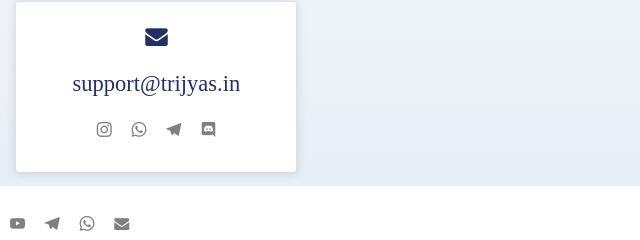
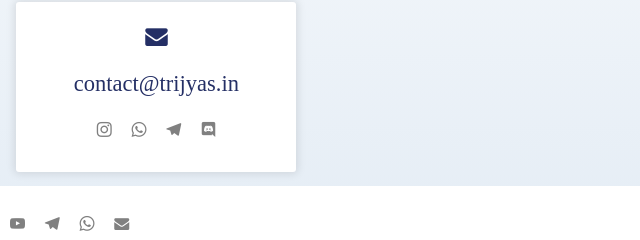
Before and after one commit to trijyas/trijyas.github.io, a plain HTML site: page contact/index.html in a window 1280 px wide. Shown: the part 397-637 px from the top of the page, 640-1280 px from the left. Drawn offline with Linux system fonts and the light colour scheme; files that its build step writes are made by us from their sources; files whose address does not match are found by name.

Commit message:
Update index.html

```diff
--- a/contact/index.html
+++ b/contact/index.html
@@ -66,7 +66,7 @@
                     </div>
                 </div>
                 <div class="contactCard">
-                    <h4 class="contactcardicon icon icon-envelope"> <a href="mailto:support@trijyas.in">support@trijyas.in</a></h4>
+                    <h4 class="contactcardicon icon icon-envelope"> <a href="mailto:support@trijyas.in">contact@trijyas.in</a></h4>
                     <div class="socialLinks">
                         <a class="icon icon-instagram" href="https://www.instagram.com/trijyas.in/"></a>
                         <a class="icon icon-whatsapp" href="https://whatsapp.com/channel/0029VamRAKD4o7qMN3IGBX24"></a>
```
